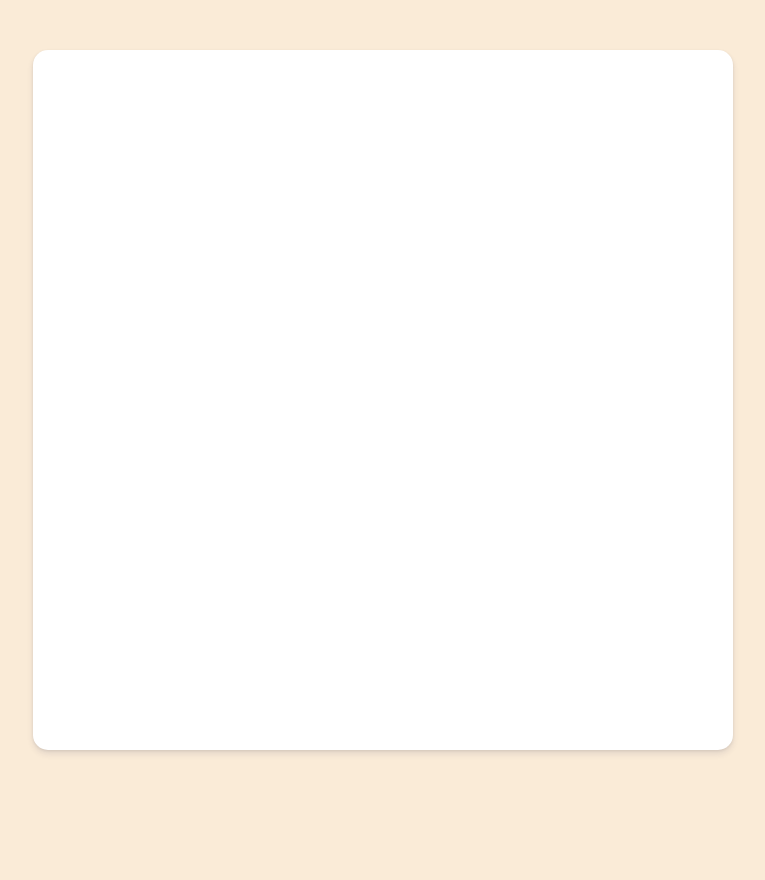
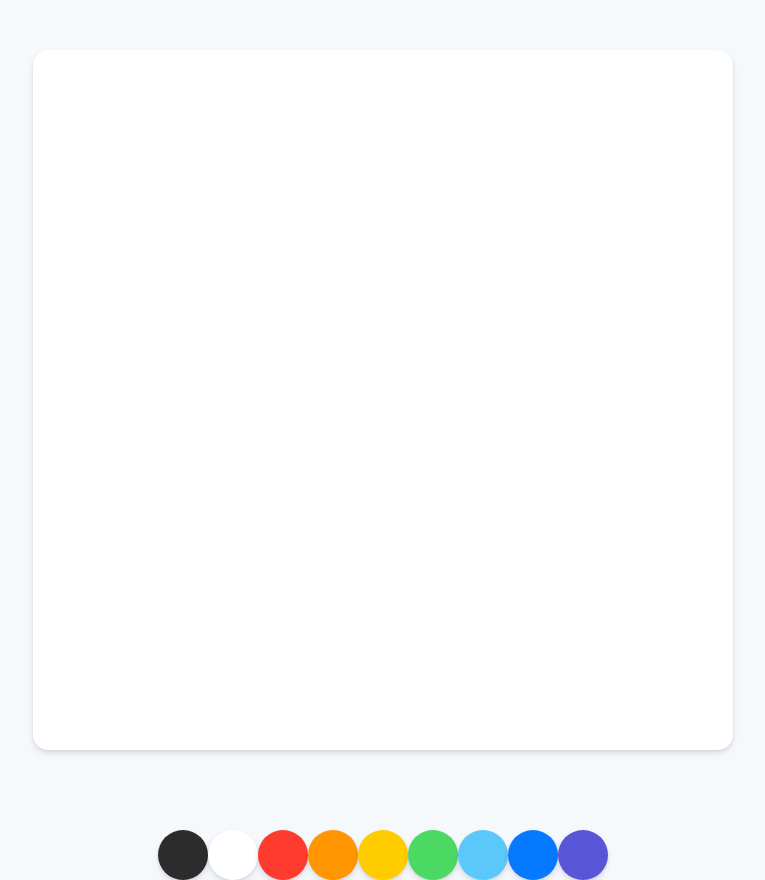
Before and after one commit to Bizeun/PaintJS, a plain HTML site: page index.html in a window 1280 px wide. Shown: the whole page, without its empty margins (257-1022 px from the left). Before the commit the page ends 830 px from the top, so only its background shows below. Drawn offline with Linux system fonts and the light colour scheme.

Commit message:
fix error

```diff
--- a/index.html
+++ b/index.html
@@ -1,16 +1,16 @@
 <!DOCTYPE html>
 <html>
 <head>
-    <meta charset='utf-8'>
-    <meta http-equiv='X-UA-Compatible' content='IE=edge'>
-    <meta name='viewport' content='width=device-width, initial-scale=1'>
-    <link rel='stylesheet'  href='styles.css'>
+    <meta charset="utf-8">
+    <meta name="viewport" content="width=device-width, initial-scale=1.0">
+    <meta http-equiv="X-UA-Compatible" content="IE=edge">
+    <link rel="stylesheet"  href="styles.css">
     <title>PaintJS</title>
 </head>
 <body>
     <canvas id="jsCanvas" class="canvas"></canvas>
     <div class="controls">
-        <div class="controls_colors" id="jsColors">
+        <div class="controls__colors" id="jsColors">
             <div class="controls__color" style="background-color:#2c2c2c"></div>
             <div class="controls__color" style="background-color:white"></div>
             <div class="controls__color" style="background-color:#FF3B30"></div>
@@ -22,6 +22,6 @@
             <div class="controls__color" style="background-color:#5856D6"></div>
         </div>
     </div>
-    <script src='app.js'></script>
+    <script src="app.js"></script>
 </body>
 </html>
--- a/reset.css
+++ b/reset.css
@@ -34,7 +34,7 @@ blockquote, q {
 }
 blockquote:before, blockquote:after,
 q:before, q:after {
-	content: '';
+	content: "";
 	content: none;
 }
 table {
--- a/styles.css
+++ b/styles.css
@@ -1,14 +1,15 @@
 @import "reset.css";
 body{
-    background-color :antiquewhite;
-    font-family: -apple-system, BlinkMacSystemFont, 'Segoe UI', Roboto, Oxygen, Ubuntu, Cantarell, 'Open Sans', 'Helvetica Neue', sans-serif;
+    background-color :#f6f9fc;
+    font-family: -apple-system, BlinkMacSystemFont, "Segoe UI", Roboto, Oxygen,
+     Ubuntu, Cantarell, "Open Sans", "Helvetica Neue", sans-serif;
     display: flex;
     flex-direction: column;
     align-items: center;
     padding-top: 50px;
 }
 
-.canvas{
+.canvas {
     width: 700px;
     height: 700px;
     background-color: white;
@@ -16,15 +17,15 @@ body{
     box-shadow: 0 4px 6px rgba(50, 50, 93, 0.11), 0 1px 3px rgba(0, 0, 0, 0.08);
 }
 
-.controls{
+.controls {
     margin-top: 80px;
 }
 
-.controls .controls_colors{
+.controls .controls__colors {
     display: flex;
 }
 
-.controls_colors .controls_colors{
+.controls__colors .controls__color {
     width: 50px;
     height: 50px;
     border-radius: 25px;
```
